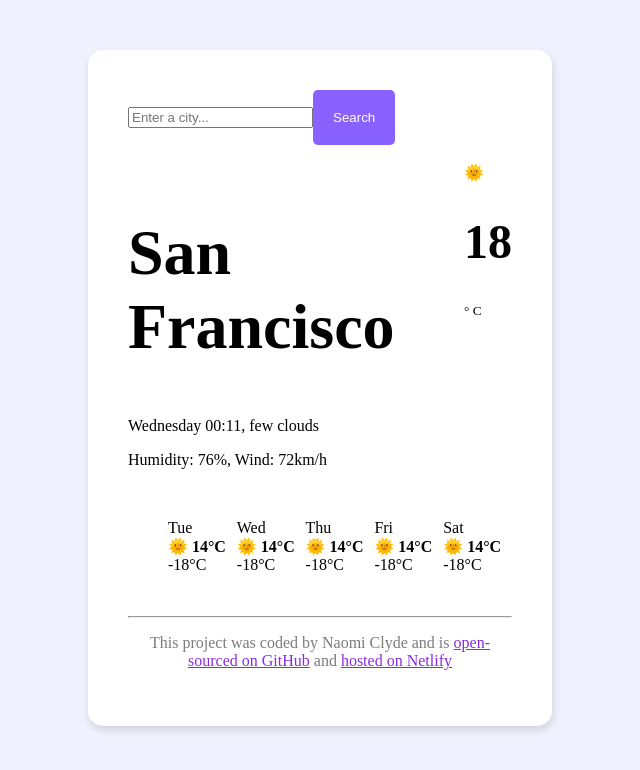
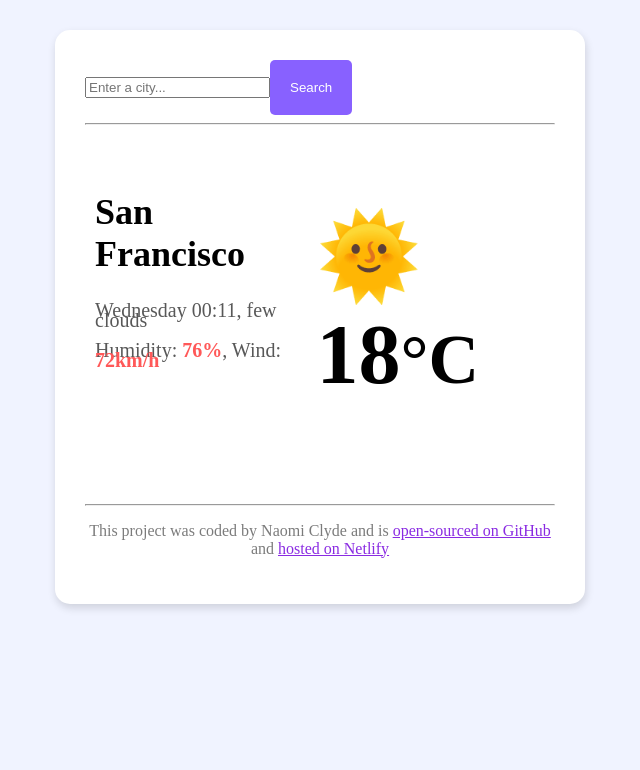
Before and after one commit to naomi-clyde51/Weather-App, a plain HTML site: page index.html in a window 1280 px wide. Shown: the whole page, without its empty margins (320-960 px from the left). Drawn offline with Linux system fonts and the light colour scheme.

Commit message:
Updated styles.css

```diff
--- a/index.html
+++ b/index.html
@@ -22,29 +22,33 @@
         /><input class="search-btn" type="submit" value="Search" />
       </div>
 
+      <hr />
       <br />
 
       <div class="city__temp">
         <!--City name + day + time + clouds + humidity (%) + wind (7.2 km/h)-->
         <div class="city__info">
-          <h2>San Francisco</h2>
-          <p>Wednesday 00:11, few clouds</p>
-          <p>Humidity: 76%, Wind: 72km/h</p>
+          <h2 class="city__name">San Francisco</h2>
+          <div class="city__temp--info">
+            <p>Wednesday 00:11, few clouds</p>
+            <p>
+              Humidity: <span style="color: red"><strong>76%</strong></span
+              >, Wind: <span style="color: red"><strong>72km/h</strong></span>
+            </p>
+          </div>
         </div>
         <br />
 
         <!--Temperature (degrees)-->
         <div class="current-temp">
-          🌞
-          <h1 class="current-temp__heading">18</h1>
-          <small>° C</small>
+          <h1 class="current-temp__heading">🌞 18<small>°C</small></h1>
         </div>
       </div>
 
       <br />
 
       <!--Forecast for the next 5 days-->
-      <div class="forecast">
+      <!--<div class="forecast">
         <ul>
           <li>
             Tue
@@ -82,7 +86,7 @@
           </li>
           <br />
         </ul>
-      </div>
+      </div>-->
 
       <br />
       <hr />
@@ -91,7 +95,9 @@
       <footer>
         <p class="footer">
           This project was coded by Naomi Clyde and is
-          <a href="https://github.com/naomi-clyde51">open-sourced on GitHub</a>
+          <a href="https://github.com/naomi-clyde51/Weather-App"
+            >open-sourced on GitHub</a
+          >
           and
           <a href="https://magnificent-parfait-5388c1.netlify.app/"
             >hosted on Netlify</a
--- a/src/script.js
+++ b/src/script.js
@@ -3,4 +3,4 @@ alert("Hello");
 }
 
 let searchBtn = document.querySelector(".search-btn");
-.search-btn.addEventListener('click', searchCity);
+//.search-btn.addEventListener('click', searchCity);
--- a/src/styles.css
+++ b/src/styles.css
@@ -4,14 +4,16 @@
 }
 
 body {
+    margin: 0;
+    padding: 0;
     background-color:var(--secondary-color);
-    font-family: ;
+    /*font-family: ;*/
 }
 
 .container__wrapper {
     background-color: white;
-    margin: 50px 400px;
-    padding: 40px;
+    margin: 30px 375px;
+    padding: 30px;
     border-radius: 15px;
     box-shadow: 1px 4px 8px rgba(0, 0, 0, 0.142);
 }
@@ -40,28 +42,49 @@ opacity: 0.85;
 
 .city__temp {
 display: flex;
+justify-content: space-between;
+padding: 0;
+}
+
+.current-temp {
+    display: flex;
+}
+
+.city__info {
+    padding: 10px;
+    /*background-color: gray;*/
+}
+
+.city__temp--info {
+    font-size: 20px;
+    line-height: 0.5;
+    opacity: 0.65;
 }
 
 h1 {
-    font-size: 48px;
+    font-size: 84px;
 }
 
 h2 {
-    font-size: 64px;
+    font-size: 36px;
 }
 
- ul {
+ .forecast ul {
 display: flex;
  }
 
  li {
 list-style: none;
+margin: 20px;
+padding: 20px;
+background-color: rgba(128, 128, 128, 0.456);
  }
 
  footer p{
     text-align: center;
     color: rgba(0, 0, 0, 0.516);
- }
+font-size: 16px;
+}
 
  footer a {
     color:blueviolet;
```
